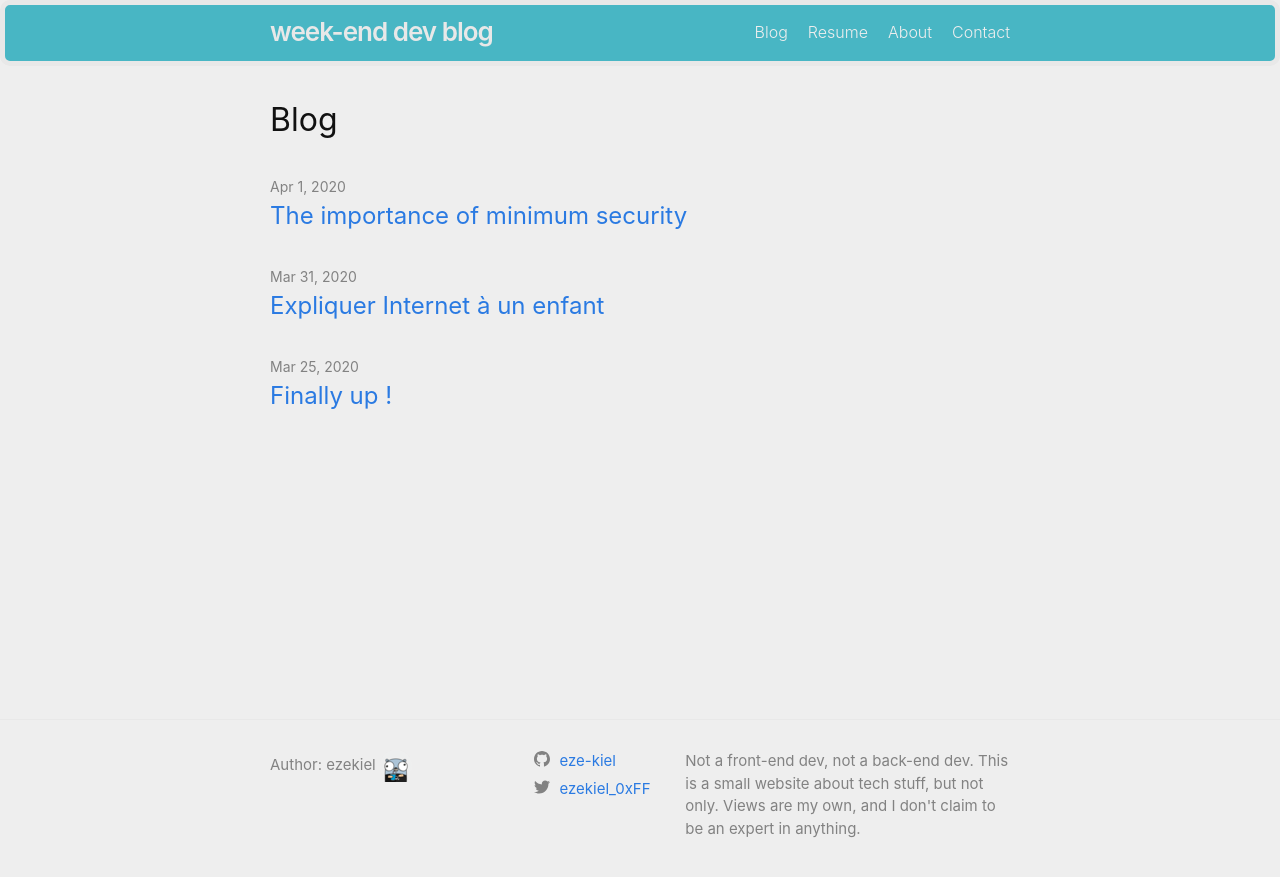
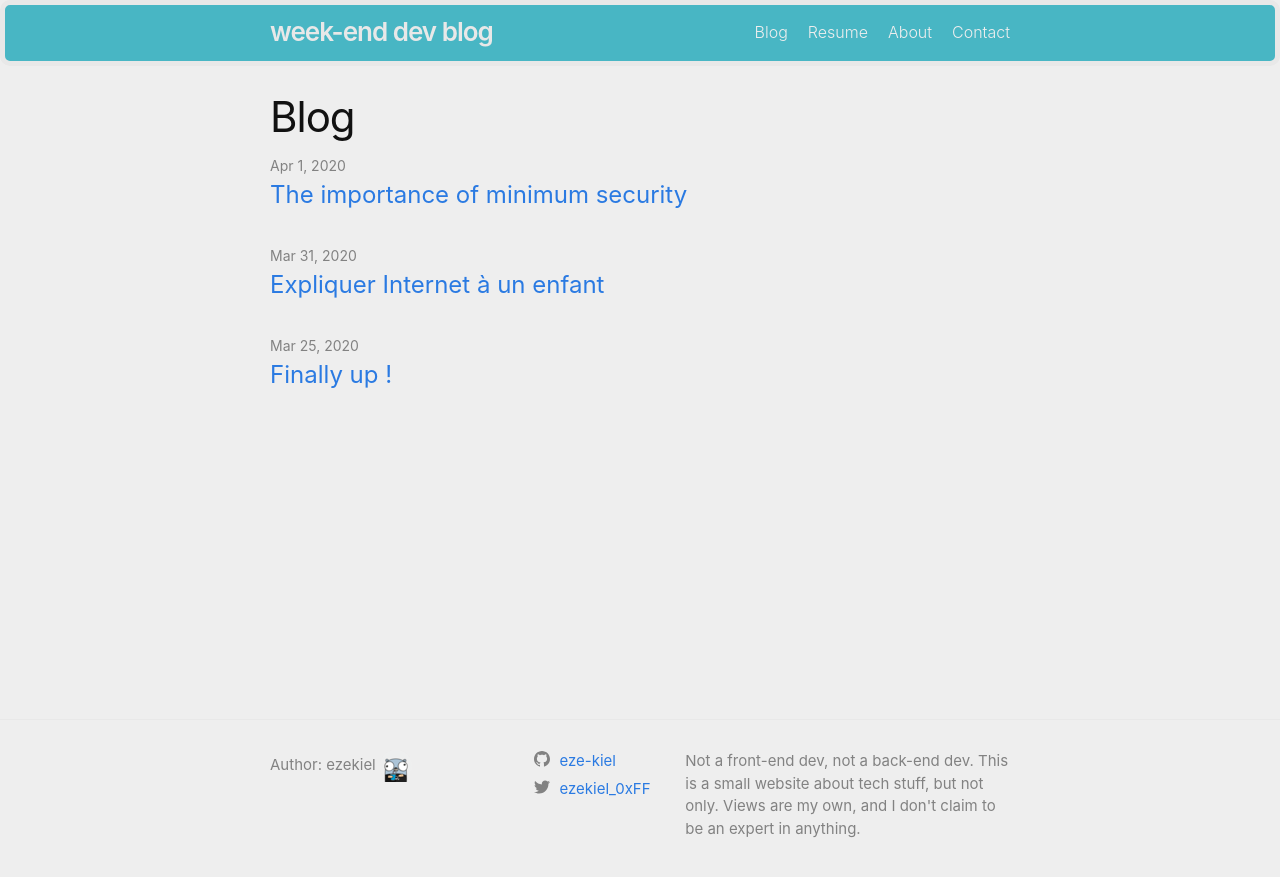
Before and after one commit to eze-kiel/old-eze-kiel.github.io, a Jekyll site: the page built from index.markdown, in a window 1280 px wide. Shown: the top 877 px of the page. Built offline with Jekyll 4.4.1, drawn with Linux system fonts in a browser that asks for light colours.

Commit message:
modified home page

```diff
--- a/_layouts/home.html
+++ b/_layouts/home.html
@@ -5,7 +5,7 @@
 <div class="home">
   {%- if page.title -%}
   <!-- <h1 class="page-heading">{{ page.title }}</h1> -->
-  <h1 class="post-header">{{ page.title }}</h1>
+  <h1 class="post-title">{{ page.title }}</h1>
 
   {%- endif -%}
 
```
